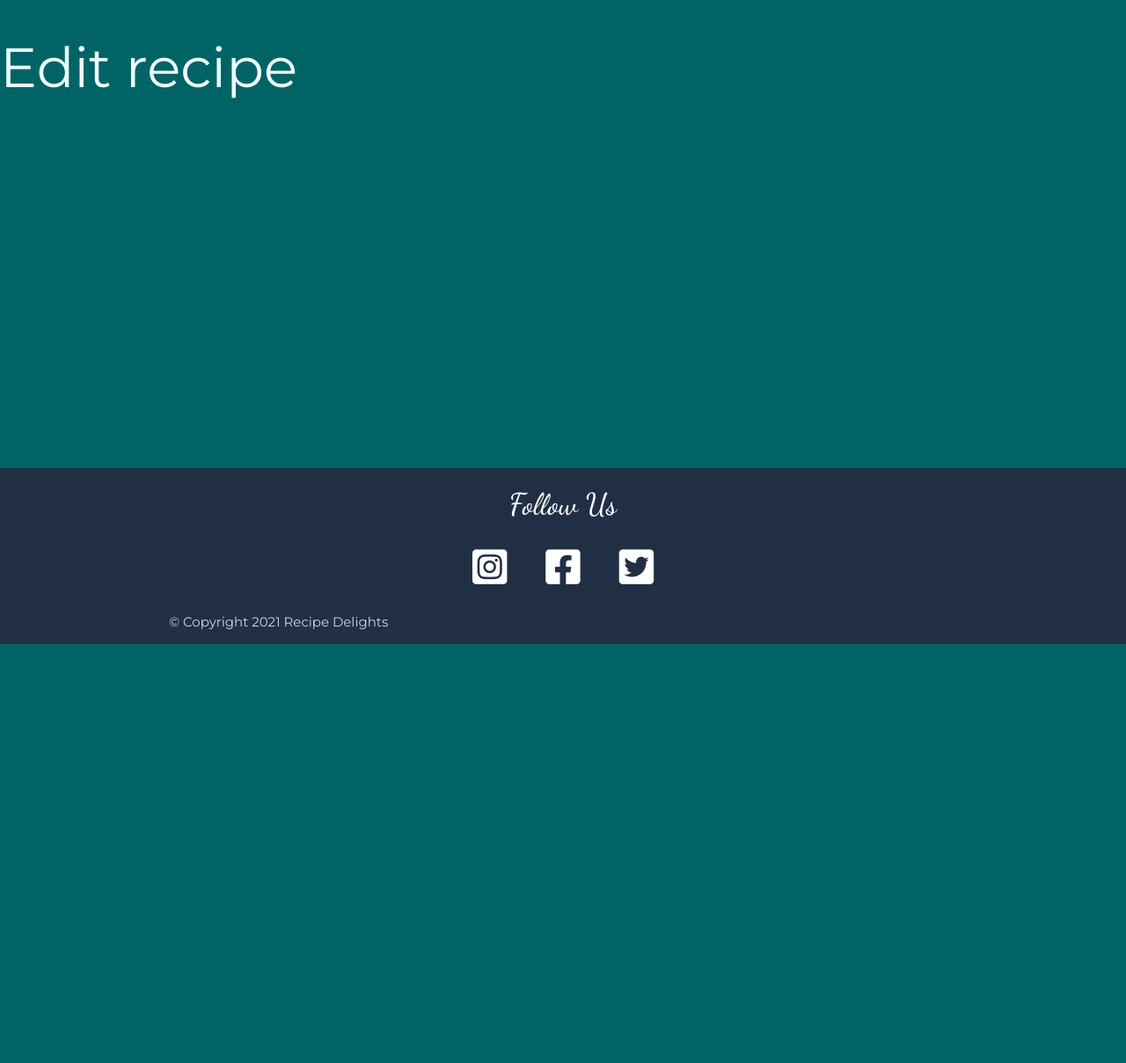
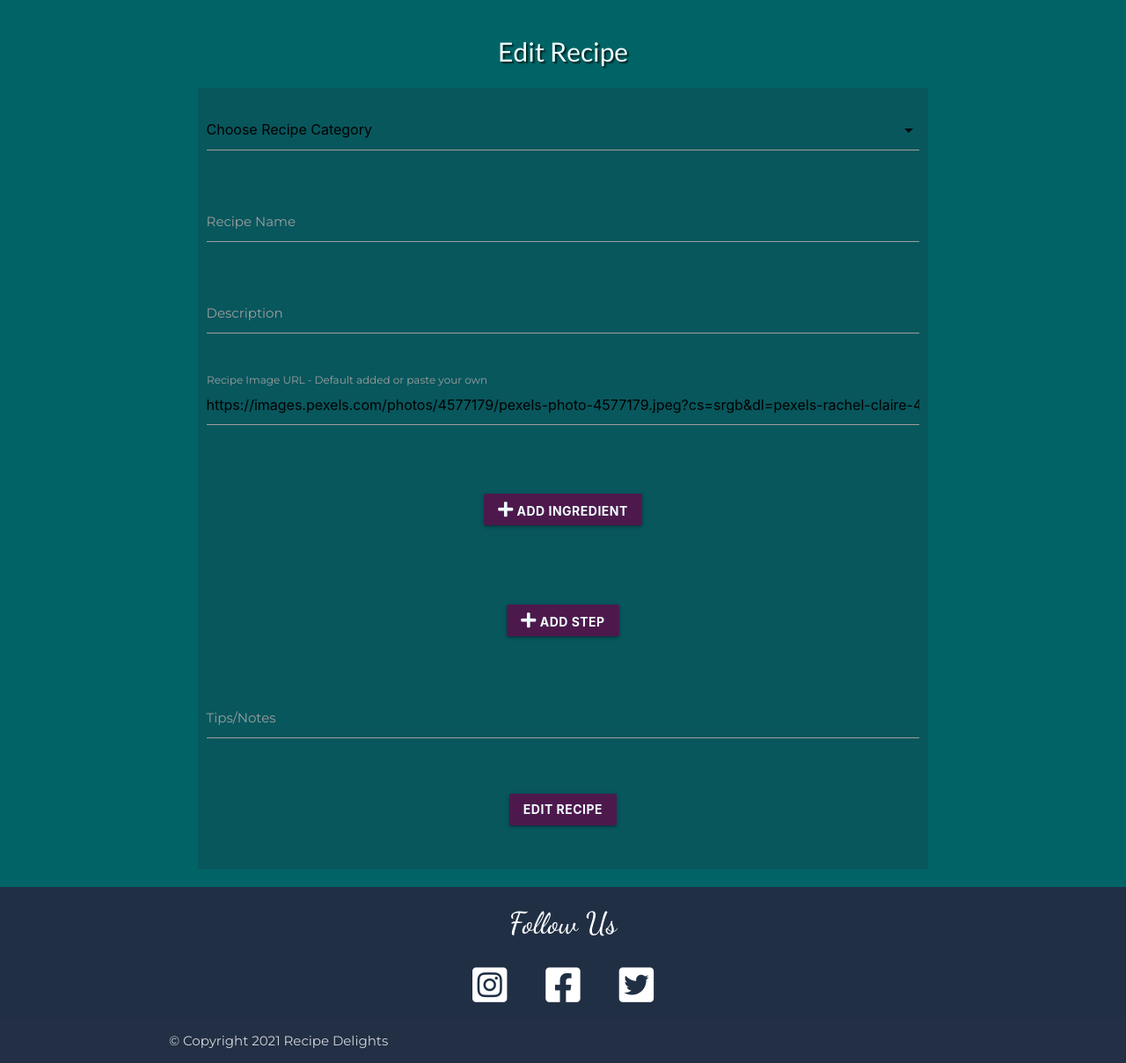
Before and after one commit to RCass172/recipe-delights, a Flask app: template templates/edit_recipe.html in a window 1280 px wide. Shown: the part 68-1276 px from the top of the page at 88% size. Before the commit the page ends 800 px from the top, so only its background shows below. Run offline with Flask 2, Linux system fonts and the light colour scheme; the template is opened without the code that fills it, so the values that code supplies are empty; some libraries are stand-ins or nearby versions.

Commit message:
Create the edit recipe content

```diff
--- a/templates/edit_recipe.html
+++ b/templates/edit_recipe.html
@@ -1,4 +1,82 @@
 {% extends "base.html" %}
 {% block content %}
-    <h1>Edit recipe</h1>
+    <div>
+        <h1 class="heading-text">Edit Recipe</h1>
+    </div>
+    <div class="row">
+        <form class="col s12 m8 offset-m2" method="POST" action="{{ url_for('edit_recipe', recipe_id=recipe._id) }}">
+            <div class="form-box">
+                <div class="row">
+                    <div class="input-field col s12">
+                        <select id="category_name" name="category_name" class="validate" required>
+                            <option value="" disabled selected>Choose Recipe Category</option>
+                            {% for category in categories %}
+                                {% if category.category_name == recipe.category_name %}
+                                    <option value="{{ category.category_name }}" selected>{{ category.category_name }}</option>
+                                {% else %}
+                                    <option value="{{ category.category_name }}">{{ category.category_name }}</option>
+                                {% endif %}
+                            {% endfor %}
+                        </select>
+                    </div>
+                </div>
+                <div class="row">
+                    <div class="input-field col s12">
+                        <input id="recipe_name" name="recipe_name" type="text" minlength="4" maxlength="75"
+                            value="{{ recipe.recipe_name }}" class="validate" required>
+                        <label for="recipe_name">Recipe Name</label>
+                    </div>
+                </div>
+                <div class="row">
+                    <div class="input-field col s12">
+                        <input id="recipe_description" name="recipe_description" type="text" minlength="4" maxlength="200"
+                            value="{{ recipe.recipe_description }}" class="validate" required>
+                        <label for="recipe_description">Description</label>
+                    </div>
+                </div>
+                <div class="row">
+                    <div class="input-field col s12">
+                        <!-- Default image added -->
+                        <input id="recipe_img" name="recipe_img" type="text" class="validate"
+                            value="https://images.pexels.com/photos/4577179/pexels-photo-4577179.jpeg?cs=srgb&dl=pexels-rachel-claire-4577179.jpg&fm=jpg">
+                        <label for="recipe_img">Recipe Image URL - Default added or paste your own</label>
+                    </div>
+                </div>
+                <div class="row">
+                    <div class="input-field col s12">
+                        {% for ingredient in recipe.ingredients %}
+                        <input id="ingredients" name="ingredients" type="text" minlength="3" value="{{ ingredient }}"
+                            class="validate" required>
+                        <label for="ingredients">Ingredient</label>
+                        {% endfor %}
+                        <!-- Add new ingredient -->
+                        <div class="new-ingredient"></div>
+                        <button type="button" class="btn add-ingredient"><i class="fas fa-plus"></i> Add Ingredient</button>
+                    </div>
+                </div>
+                <div class="row">
+                    <div class="input-field col s12">
+                        {% for method in recipe.method %}
+                        <input id="method" name="method" type="text" minlength="3" class="validate" value="{{ method }}"
+                            required>
+                        <label for="method">Method</label>
+                        {% endfor %}
+                        <!-- Add new method -->
+                        <div class="new-method"></div>
+                        <button type="button" class="btn add-method"><i class="fas fa-plus"></i> Add Step</button>
+                    </div>
+                </div>
+                <div class="row">
+                    <div class="input-field col s12">
+                        <input id="notes" name="notes" type="text" minlength="3" class="validate" value="{{ recipe.notes }}"
+                            required>
+                        <label for="notes">Tips/Notes</label>
+                    </div>
+                </div>
+                <div class="row">
+                    <button type="submit" class="btn">Edit Recipe</button>
+                </div>
+            </div>
+        </form>
+    </div>
 {% endblock %}
```
